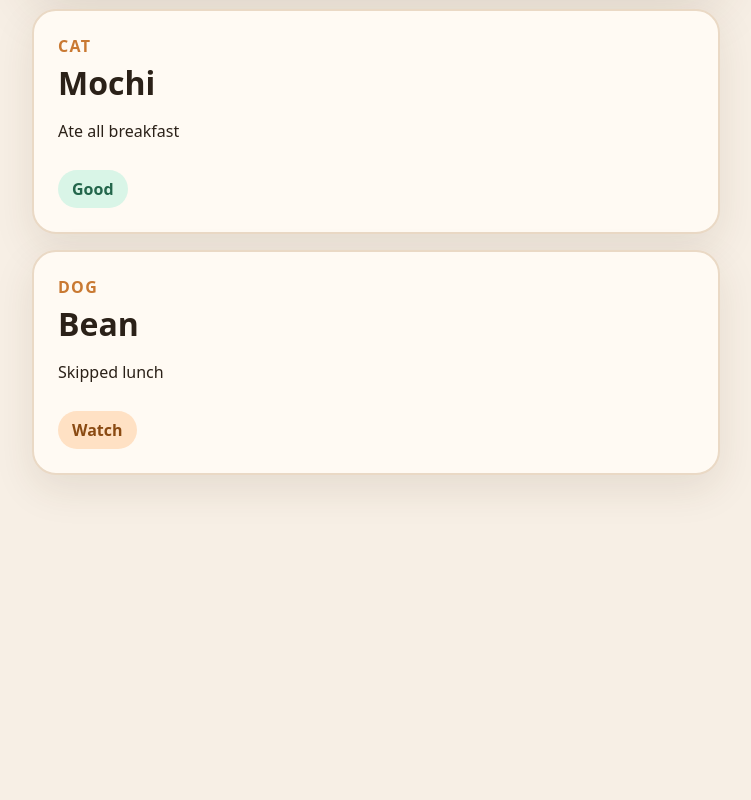
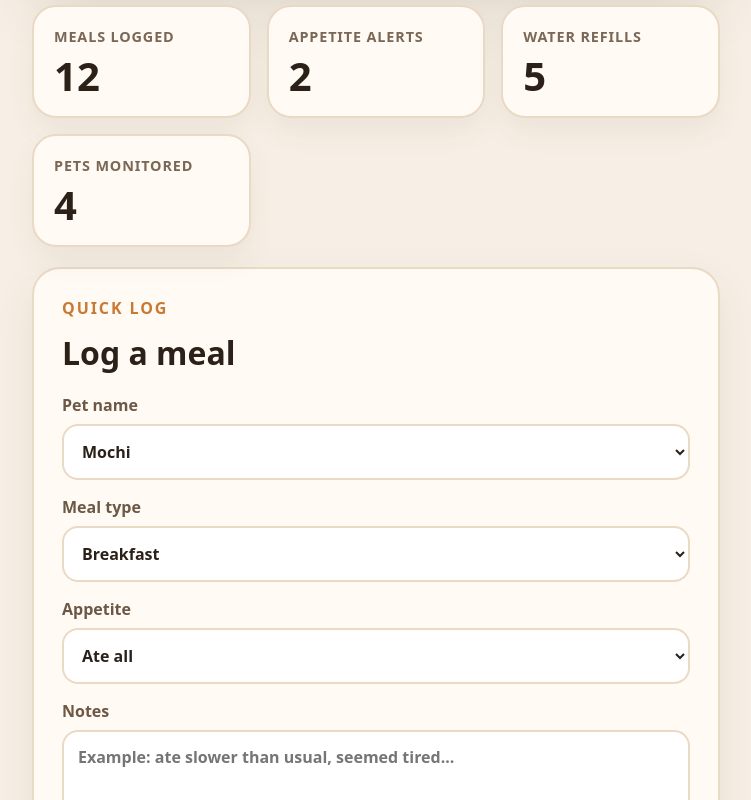
Before and after one commit to rtocastro/tummy-tracker, a React (Vite) app: page / in a window 1280 px wide. Shown: the part 700-1500 px from the top of the page, without its empty margins (82-833 px from the left). Before the commit the page ends 1255 px from the top, so only its background shows below. Built offline with nearby package versions, Linux system fonts and the light colour scheme.

Commit message:
added statsbarjsx and contents to mailfrom and imported

```diff
--- a/src/App.jsx
+++ b/src/App.jsx
@@ -4,6 +4,8 @@ import Navbar from "./components/Navbar";
 import Hero from "./components/Hero";
 import PetCard from "./components/PetCard";
 import ActivityFeed from "./components/ActivityFeed";
+import StatsBar from "./components/StatsBar";
+import MealForm from "./components/MealForm";
 
 import { pets } from "./data/pets";
 
@@ -20,6 +22,10 @@ function App() {
           <section>
 
             <Hero />
+
+            <StatsBar />
+
+            <MealForm />
 
             <section className="pet-grid">
               {pets.map((pet) => (
--- a/src/components/MealForm.jsx
+++ b/src/components/MealForm.jsx
@@ -0,0 +1,49 @@
+function MealForm() {
+  return (
+    <section className="meal-form-card">
+      <div>
+        <p className="eyebrow">Quick Log</p>
+        <h2>Log a meal</h2>
+      </div>
+
+      <form className="meal-form">
+        <label>
+          Pet name
+          <select>
+            <option>Mochi</option>
+            <option>Bean</option>
+          </select>
+        </label>
+
+        <label>
+          Meal type
+          <select>
+            <option>Breakfast</option>
+            <option>Lunch</option>
+            <option>Dinner</option>
+            <option>Snack</option>
+          </select>
+        </label>
+
+        <label>
+          Appetite
+          <select>
+            <option>Ate all</option>
+            <option>Ate some</option>
+            <option>Refused</option>
+            <option>Vomited</option>
+          </select>
+        </label>
+
+        <label>
+          Notes
+          <textarea placeholder="Example: ate slower than usual, seemed tired..." />
+        </label>
+
+        <button type="submit">Save meal</button>
+      </form>
+    </section>
+  );
+}
+
+export default MealForm;
--- /dev/null
+++ b/src/components/StatsBar.jsx
@@ -0,0 +1,41 @@
+function StatsBar() {
+  return (
+    <section className="stats-bar">
+
+      <article className="stat-card">
+        <p className="stat-label">
+          Meals Logged
+        </p>
+
+        <h3>12</h3>
+      </article>
+
+      <article className="stat-card">
+        <p className="stat-label">
+          Appetite Alerts
+        </p>
+
+        <h3>2</h3>
+      </article>
+
+      <article className="stat-card">
+        <p className="stat-label">
+          Water Refills
+        </p>
+
+        <h3>5</h3>
+      </article>
+
+      <article className="stat-card">
+        <p className="stat-label">
+          Pets Monitored
+        </p>
+
+        <h3>4</h3>
+      </article>
+
+    </section>
+  );
+}
+
+export default StatsBar;
--- a/src/index.css
+++ b/src/index.css
@@ -231,6 +231,129 @@ button.secondary {
   color: #c97932;
 }
 
+.stats-bar {
+  display: grid;
+
+  grid-template-columns:
+    repeat(auto-fit, minmax(180px, 1fr));
+
+  gap: 16px;
+
+  margin-top: 20px;
+  margin-bottom: 20px;
+}
+
+.stat-card {
+  background: #fffaf3;
+
+  border: 2px solid #ead9c5;
+
+  border-radius: 24px;
+
+  padding: 20px;
+
+  box-shadow:
+    0 14px 30px rgba(70, 45, 20, 0.06);
+}
+
+.stat-label {
+  margin: 0 0 10px;
+
+  color: #7a6755;
+
+  font-size: 0.9rem;
+
+  font-weight: 700;
+
+  text-transform: uppercase;
+
+  letter-spacing: 0.06em;
+}
+
+.stat-card h3 {
+  margin: 0;
+
+  font-size: 2.5rem;
+
+  line-height: 1;
+}
+
+.hero-card,
+.pet-card,
+.stat-card,
+.activity-feed {
+  transition:
+    transform 0.25s ease,
+    box-shadow 0.25s ease,
+    border-color 0.25s ease;
+}
+
+.hero-card:hover,
+.pet-card:hover,
+.stat-card:hover,
+.activity-feed:hover {
+
+  transform: translateY(-4px);
+
+  box-shadow:
+    0 24px 60px rgba(70, 45, 20, 0.12);
+
+  border-color: #dcbf9f;
+}
+
+button {
+  transition:
+    transform 0.2s ease,
+    opacity 0.2s ease;
+}
+
+button:hover {
+  transform: translateY(-2px);
+  opacity: 0.92;
+}
+
+.meal-form-card {
+  background: #fffaf3;
+  border: 2px solid #ead9c5;
+  border-radius: 28px;
+  padding: 28px;
+  margin-bottom: 24px;
+  box-shadow: 0 14px 40px rgba(70, 45, 20, 0.08);
+}
+
+.meal-form-card h2 {
+  margin: 0 0 20px;
+  font-size: 2rem;
+}
+
+.meal-form {
+  display: grid;
+  gap: 16px;
+}
+
+.meal-form label {
+  display: grid;
+  gap: 8px;
+  font-weight: 800;
+  color: #6c5845;
+}
+
+.meal-form select,
+.meal-form textarea {
+  width: 100%;
+  border: 2px solid #ead9c5;
+  border-radius: 16px;
+  padding: 14px;
+  font: inherit;
+  background: white;
+  color: #2b2118;
+}
+
+.meal-form textarea {
+  min-height: 110px;
+  resize: vertical;
+}
+
 @media (max-width: 900px) {
 
   .dashboard-layout {
```
Lines whose indentation alone changed are shown as unchanged.
